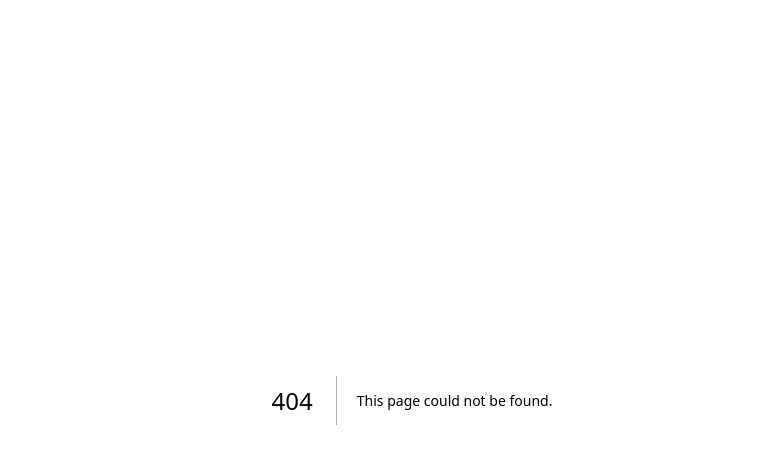
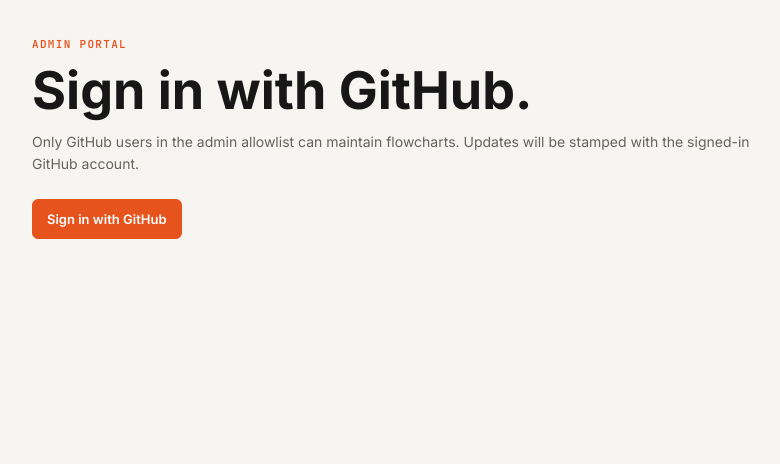
Before and after one commit to sheng-wen-huang/mcl-tw-public-resources, a Next.js app in the folder vercel-app/: page /mcl-tw-public-resources/admin in a window 1280 px wide. Before the commit this address had no page. Shown: the top 464 px of the page, without its empty margins (228-1008 px from the left). Built offline with nearby package versions, Linux system fonts and the light colour scheme; no server answers.

Commit message:
Align typography and admin URL path

```diff
--- a/vercel-app/app/admin/SignInButton.jsx
+++ b/vercel-app/app/admin/SignInButton.jsx
@@ -7,7 +7,7 @@
     <button
       className="button primary"
       type="button"
-      onClick={() => signIn("github", { callbackUrl: "/admin" })}
+      onClick={() => signIn("github", { callbackUrl: "/mcl-tw-public-resources/admin" })}
     >
       Sign in with GitHub
     </button>
--- /dev/null
+++ b/vercel-app/app/mcl-tw-public-resources/admin/page.jsx
@@ -0,0 +1 @@
+export { default } from "../../admin/page";
--- a/vercel-app/app/page.jsx
+++ b/vercel-app/app/page.jsx
@@ -10,7 +10,7 @@
         read published flowcharts from this deployment's public API.
       </p>
       <div className="actions">
-        <Link className="button primary" href="/admin">Open admin</Link>
+        <Link className="button primary" href="/mcl-tw-public-resources/admin">Open admin</Link>
         <Link className="button" href="/api/flows">View API data</Link>
       </div>
     </main>
--- a/vercel-app/app/styles.css
+++ b/vercel-app/app/styles.css
@@ -1,3 +1,5 @@
+@import url("https://fonts.googleapis.com/css2?family=Inter:wght@400;500;600;700&family=JetBrains+Mono:wght@400;500;600&display=swap");
+
 :root {
   --bg: #f6f5f2;
   --panel: #ffffff;
@@ -7,6 +9,15 @@
   --accent: #e6531c;
   --accent-soft: #fff0e8;
   --danger: #b42318;
+  --font-sans: "Inter", -apple-system, BlinkMacSystemFont, "Segoe UI", sans-serif;
+  --font-mono: "JetBrains Mono", ui-monospace, SFMono-Regular, Consolas, monospace;
+  --text-xs: 11px;
+  --text-sm: 13px;
+  --text-base: 14px;
+  --text-md: 15px;
+  --text-lg: 20px;
+  --text-xl: 24px;
+  --text-display: clamp(34px, 5vw, 52px);
 }
 
 * { box-sizing: border-box; }
@@ -15,7 +26,9 @@
   margin: 0;
   background: var(--bg);
   color: var(--ink);
-  font-family: Inter, ui-sans-serif, system-ui, -apple-system, BlinkMacSystemFont, "Segoe UI", sans-serif;
+  font-family: var(--font-sans);
+  font-size: var(--text-base);
+  line-height: 1.5;
 }
 
 button, input, textarea, select {
@@ -43,7 +56,8 @@
 .eyebrow {
   margin: 0 0 10px;
   color: var(--accent);
-  font-size: 12px;
+  font-family: var(--font-mono);
+  font-size: var(--text-xs);
   font-weight: 700;
   letter-spacing: .12em;
   text-transform: uppercase;
@@ -54,9 +68,19 @@
 }
 
 h1 {
-  font-size: clamp(30px, 5vw, 48px);
-  line-height: 1.04;
+  font-size: var(--text-display);
+  font-weight: 700;
+  line-height: 1.08;
   margin-bottom: 12px;
+}
+
+h2 {
+  font-size: var(--text-xl);
+  line-height: 1.2;
+}
+
+h3 {
+  font-size: var(--text-lg);
 }
 
 .muted {
@@ -90,6 +114,8 @@
   padding: 9px 14px;
   text-decoration: none;
   cursor: pointer;
+  font-size: var(--text-sm);
+  font-weight: 600;
 }
 
 .button.primary {
@@ -108,7 +134,8 @@
   gap: 8px;
   margin-bottom: 24px;
   color: var(--muted);
-  font-size: 12px;
+  font-family: var(--font-mono);
+  font-size: var(--text-xs);
   font-weight: 700;
   letter-spacing: .08em;
   text-decoration: none;
@@ -151,12 +178,13 @@
 
 .flow-item strong {
   display: block;
+  font-size: var(--text-base);
   margin-bottom: 4px;
 }
 
 .meta {
   color: var(--muted);
-  font-size: 12px;
+  font-size: var(--text-sm);
 }
 
 .form {
@@ -170,7 +198,8 @@
 }
 
 .field label {
-  font-size: 12px;
+  font-family: var(--font-mono);
+  font-size: var(--text-xs);
   font-weight: 700;
   letter-spacing: .08em;
   text-transform: uppercase;
@@ -191,7 +220,7 @@
   min-height: 96px;
   resize: vertical;
   font-family: "SFMono-Regular", Consolas, "Liberation Mono", monospace;
-  font-size: 13px;
+  font-size: var(--text-sm);
 }
 
 .field textarea.tall {
```
Also changed, not shown: 2 other files (tests, documents, lock files or other folders).
